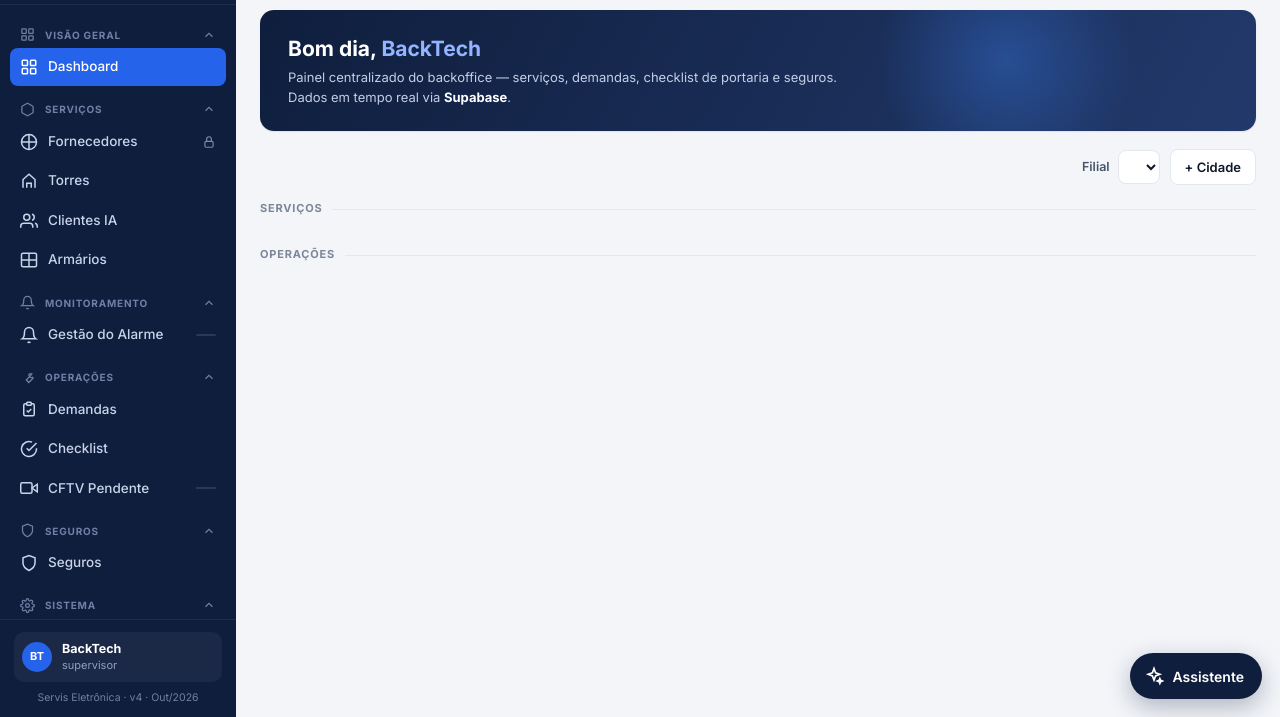
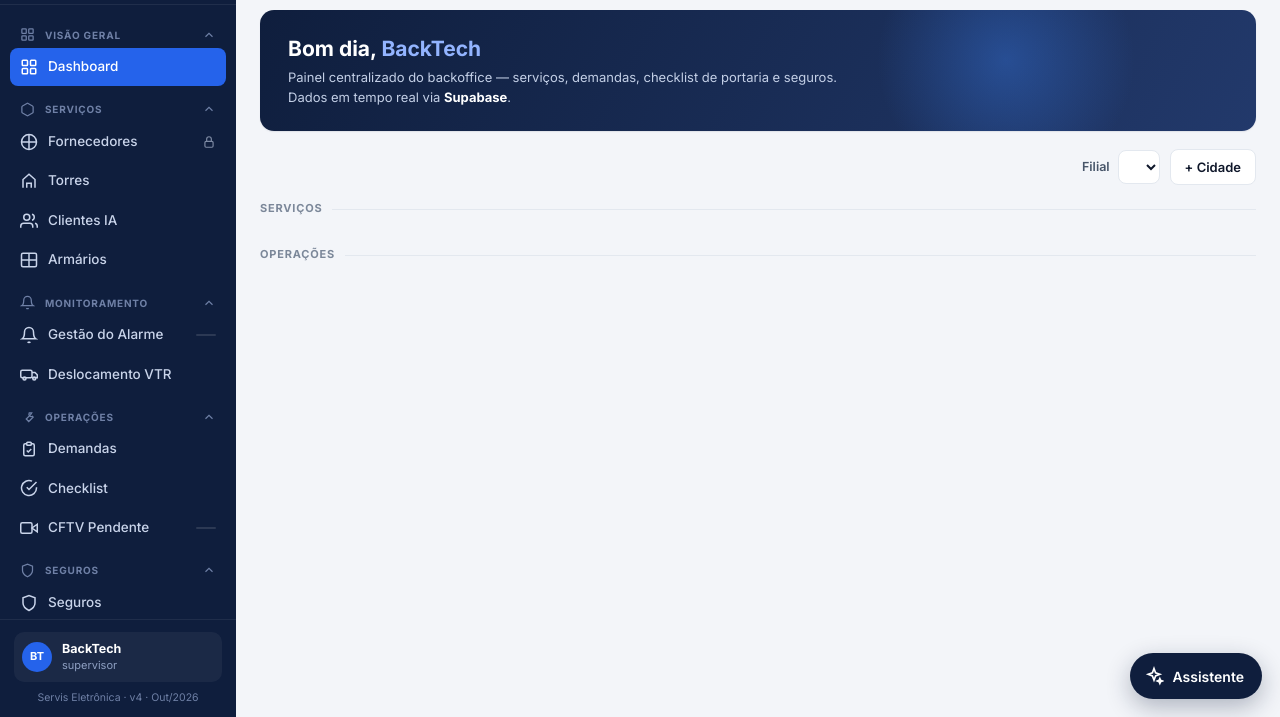
Before and after one commit to joaopedro33245-star/backoffice-servis, a website: page public/index.html in a window 1280 px wide. Shown: the part 83-800 px from the top of the page. Drawn offline with nearby package versions, Linux system fonts and the light colour scheme; no server answers.

Commit message:
Update index.html

```diff
--- a/public/index.html
+++ b/public/index.html
@@ -1125,6 +1125,7 @@
 <script src="colar.js"></script>
 <script src="cftv.js"></script>
 <script src="alarme.js"></script>
+<script src="vtr.js"></script>
   <script src="assistente.js"></script>
 <script src="app.js"></script>
 </body>
```
